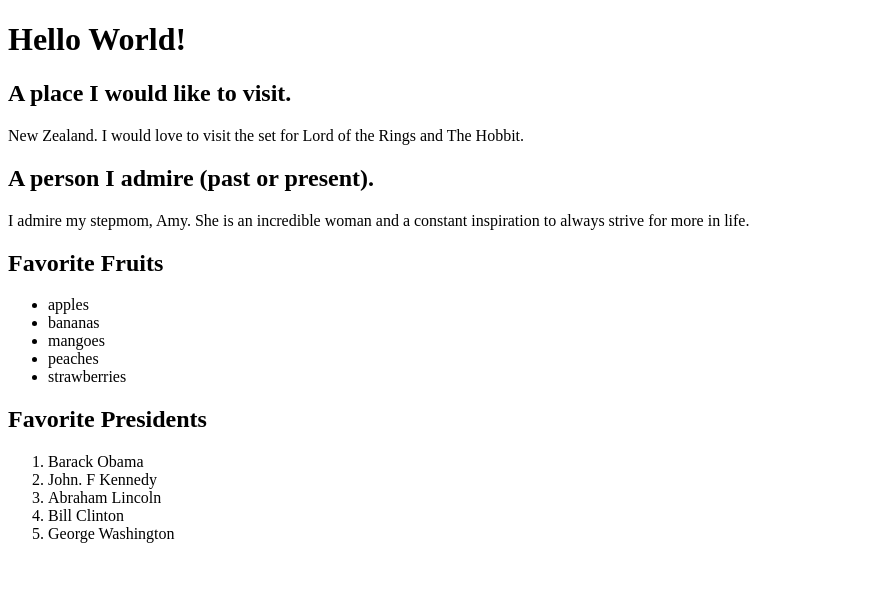
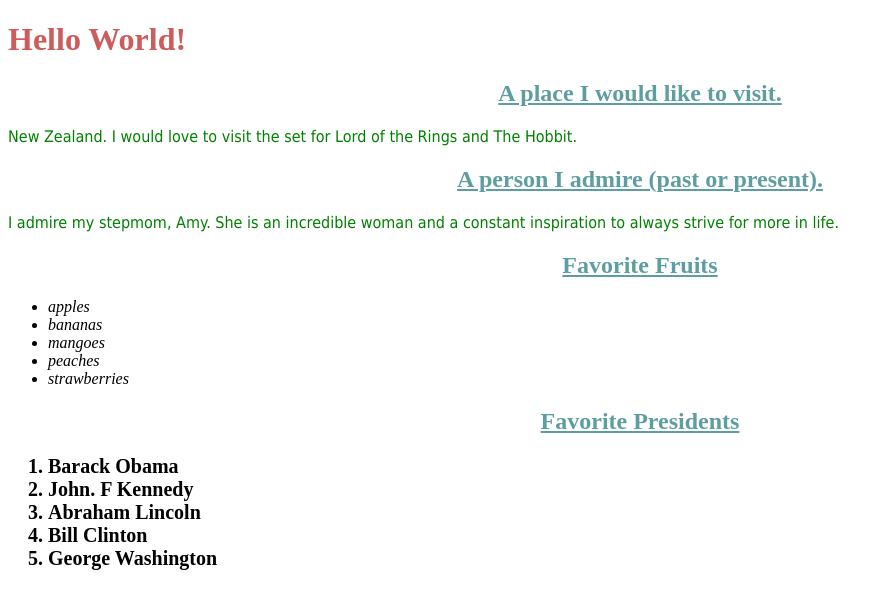
Before and after one commit to heinz143/exercises, a plain HTML site: page index.html in a window 1280 px wide. Shown: the whole page, without its empty margins (0-889 px from the left). Drawn offline with Linux system fonts and the light colour scheme.

Commit message:
Add files via upload

```diff
--- a/index.html
+++ b/index.html
@@ -2,7 +2,36 @@
 <html lang="en">
 <head>
     <meta charset="UTF-8">
-    <title>My First Web Page</title>
+    <title>Internal Style Sheets</title>
+
+    <style>
+
+        h1 {
+            color:indianred;
+        }
+
+        h2 {
+            text-decoration: underline;
+            text-align: center;
+            color: cadetblue;
+        }
+
+        p {
+            color: green;
+            font-family: Tahoma, sans-serif;
+        }
+
+        ul {
+            font-style: italic;
+        }
+
+        ol {
+            font-weight: bold;
+            font-size: 20px;
+        }
+
+    </style>
+
 </head>
 <body>
 
```
Lines whose indentation alone changed are shown as unchanged.
